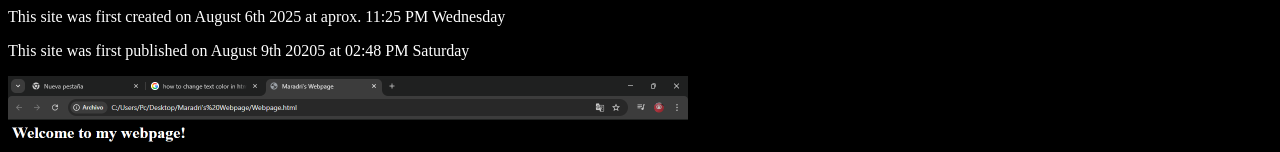
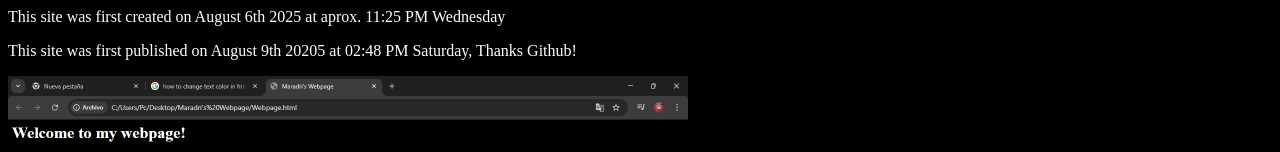
Before and after one commit to Maradri1008/Maradri-s-Website, a plain HTML site: page index.html in a window 1280 px wide. Shown: the top 152 px of the page. Drawn offline with Linux system fonts and the light colour scheme.

Commit message:
Update index.html

```diff
--- a/index.html
+++ b/index.html
@@ -7,7 +7,7 @@
 <body bgcolor="black">
 
 <p style="color: white;">This site was first created on August 6th 2025 at aprox. 11:25 PM Wednesday</p>
-<p style="color: white;">This site was first published on August 9th 20205 at 02:48 PM Saturday</p>
+<p style="color: white;">This site was first published on August 9th 20205 at 02:48 PM Saturday, Thanks Github!</p>
 <img src="Memory.png" />
 <h1 style="color: white;">Welcome to my webpage!</h1>
 
```
